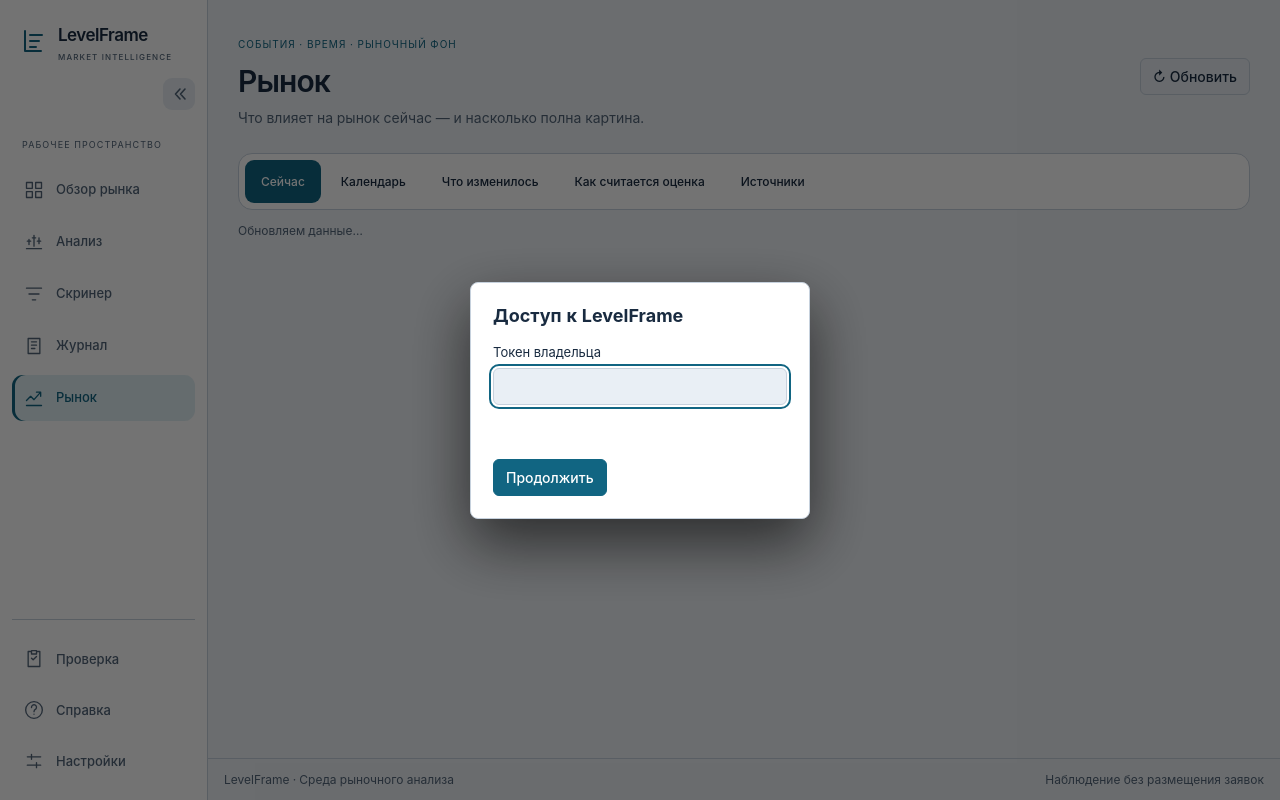
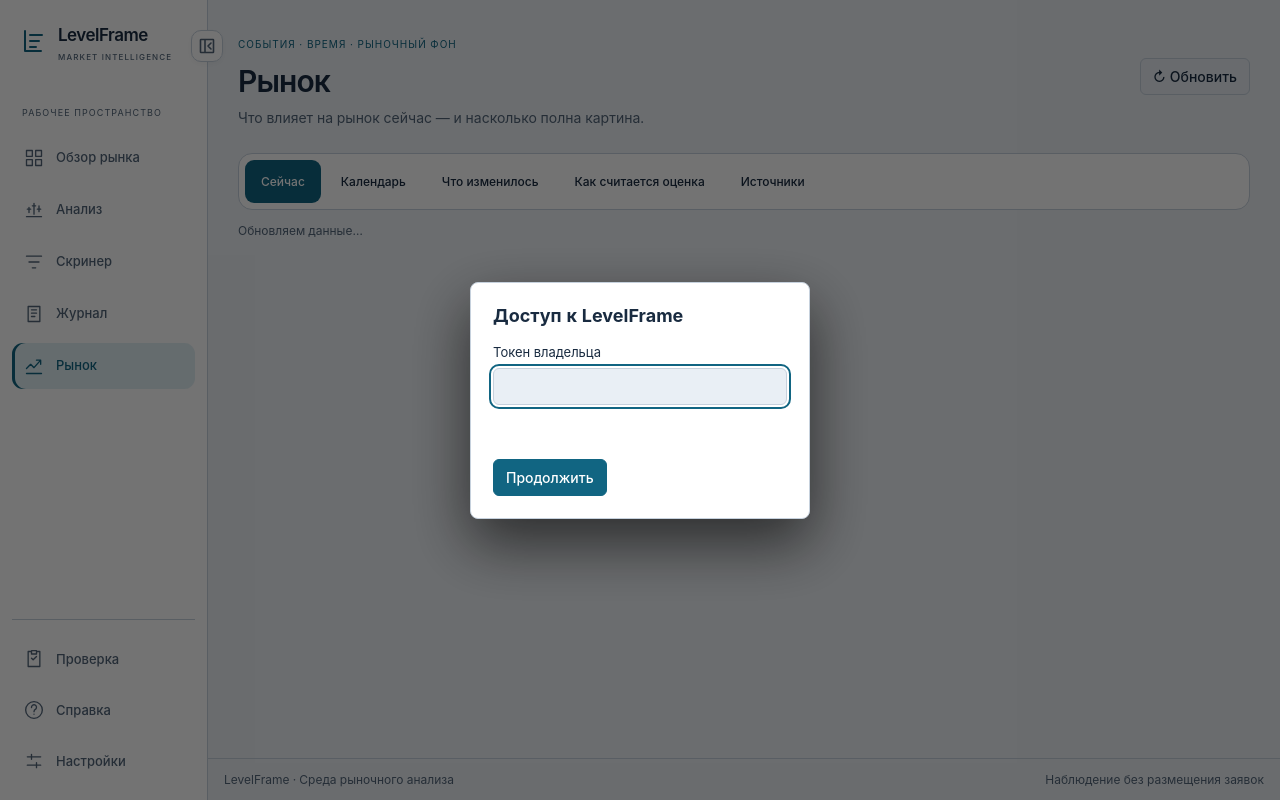
Before and after one commit to seytuev/market_detector, a plain HTML site: page app/web/static/events.html in a window 1280 px wide. Drawn offline with Linux system fonts and the light colour scheme; no server answers.

Commit message:
Improve sidebar toggle control

```diff
--- a/app/web/static/common.js
+++ b/app/web/static/common.js
@@ -543,23 +543,27 @@ window.HTF = (() => {
 (() => {
   const btn = document.getElementById('sidebar-toggle');
   if (!btn) return;
+  const compact = window.matchMedia('(max-width: 1023px)');
+  const isCollapsed = () => document.documentElement.dataset.sidebar
+    ? document.documentElement.dataset.sidebar === 'collapsed'
+    : compact.matches;
+  const syncButton = () => {
+    const collapsed = isCollapsed();
+    btn.setAttribute('aria-expanded', String(!collapsed));
+    btn.title = collapsed ? 'Развернуть меню' : 'Свернуть меню';
+    btn.setAttribute('aria-label', btn.title);
+  };
   const apply = (state) => {
     if (state === 'collapsed') document.documentElement.dataset.sidebar = 'collapsed';
     else document.documentElement.dataset.sidebar = 'expanded';
     localStorage.setItem('lf:sidebar', state);
-    const collapsed = state === 'collapsed';
-    btn.setAttribute('aria-expanded', collapsed ? 'false' : 'true');
-    btn.title = collapsed ? 'Развернуть меню' : 'Свернуть меню';
-    btn.setAttribute('aria-label', btn.title);
+    syncButton();
   };
   btn.addEventListener('click', () => {
-    apply(document.documentElement.dataset.sidebar === 'collapsed' ? 'expanded' : 'collapsed');
+    apply(isCollapsed() ? 'expanded' : 'collapsed');
   });
-  if (document.documentElement.dataset.sidebar === 'collapsed') {
-    btn.setAttribute('aria-expanded', 'false');
-    btn.title = 'Развернуть меню';
-    btn.setAttribute('aria-label', btn.title);
-  }
+  compact.addEventListener('change', syncButton);
+  syncButton();
 })();
 
 /* Лента «События актива» сворачивается, освобождая место графику и «Зонам H1».
--- a/app/web/static/events.html
+++ b/app/web/static/events.html
@@ -24,11 +24,11 @@
       <span class="brand-text">LevelFrame<small>MARKET INTELLIGENCE</small></span>
     </a>
     <button type="button" id="sidebar-toggle" class="sidebar-toggle" aria-label="Свернуть меню" aria-expanded="true" title="Свернуть меню">
-      <svg class="ico-collapse" width="16" height="16" viewBox="0 0 16 16" fill="none" aria-hidden="true">
-        <path d="M9 3 4.5 8 9 13M14 3 9.5 8 14 13" stroke="currentColor" stroke-width="1.6" stroke-linecap="round" stroke-linejoin="round"/>
+      <svg class="ico-collapse" width="20" height="20" viewBox="0 0 20 20" fill="none" aria-hidden="true">
+        <path d="M8 4v12M14 7l-3 3 3 3M4 3.5h12A.5.5 0 0 1 16.5 4v12a.5.5 0 0 1-.5.5H4a.5.5 0 0 1-.5-.5V4a.5.5 0 0 1 .5-.5Z" stroke="currentColor" stroke-width="1.6" stroke-linecap="round" stroke-linejoin="round"/>
       </svg>
-      <svg class="ico-expand" width="16" height="16" viewBox="0 0 16 16" fill="none" aria-hidden="true">
-        <path d="M7 3l4.5 5L7 13M2 3l4.5 5L2 13" stroke="currentColor" stroke-width="1.6" stroke-linecap="round" stroke-linejoin="round"/>
+      <svg class="ico-expand" width="20" height="20" viewBox="0 0 20 20" fill="none" aria-hidden="true">
+        <path d="M8 4v12M11 7l3 3-3 3M4 3.5h12A.5.5 0 0 1 16.5 4v12a.5.5 0 0 1-.5.5H4a.5.5 0 0 1-.5-.5V4a.5.5 0 0 1 .5-.5Z" stroke="currentColor" stroke-width="1.6" stroke-linecap="round" stroke-linejoin="round"/>
       </svg>
     </button>
     </div>
--- a/app/web/static/style.css
+++ b/app/web/static/style.css
@@ -2759,14 +2759,19 @@ body.app-body {
    сайдбар скрыт целиком, состояния не действуют. */
 .sidebar-toggle {
   display: inline-flex; align-items: center; justify-content: center;
+  position: absolute; top: 30px; right: -16px; z-index: 1;
   width: 32px; height: 32px; flex: none;
-  border: 1px solid var(--lf-border); border-radius: var(--lf-radius-ctrl);
+  padding: 0;
+  border: 1px solid var(--lf-border); border-radius: 10px;
   background: var(--lf-surface); color: var(--lf-text2); cursor: pointer;
-}
-.sidebar-toggle:hover { color: var(--lf-text); background: var(--lf-raised); }
+  box-shadow: 0 2px 6px #0000000a;
+  transition: color .15s, background .15s, border-color .15s;
+}
+.sidebar-toggle:hover { color: var(--lf-brand); background: var(--lf-raised); border-color: var(--lf-brand); }
+.sidebar-toggle:focus-visible { outline: 2px solid var(--lf-brand); outline-offset: 3px; }
 .sidebar-toggle .ico-expand { display: none; }
-html[data-sidebar="collapsed"] .sidebar-toggle .ico-collapse { display: none; }
-html[data-sidebar="collapsed"] .sidebar-toggle .ico-expand { display: block; }
+.sidebar-toggle[aria-expanded="false"] .ico-collapse { display: none; }
+.sidebar-toggle[aria-expanded="false"] .ico-expand { display: block; }
 @media (min-width: 768px) {
   html[data-sidebar="collapsed"] .sidebar { width: 64px; padding: 16px 6px; }
   html[data-sidebar="collapsed"] .shell { margin-left: 64px; }
@@ -3013,17 +3018,21 @@ html[data-sidebar="collapsed"] .sidebar-toggle .ico-expand { display: block; }
   }
 }
 
-/* Аудит оболочки. Кнопка меню под маркой, чтобы не резать подпись.
+/* Кнопка закреплена на границе панели и не занимает строку под маркой.
    Пустая верхняя полоса скрыта. На странице H1 полоса остаётся:
    в ней кнопка LTF. */
 .sidebar-head {
   display: flex;
   flex-direction: column;
-  align-items: flex-end;
-  gap: 6px;
+  align-items: center;
+  gap: 0;
 }
 .sidebar-head .brand { align-self: stretch; min-width: 0; }
 .sidebar-head .sidebar-toggle { margin-top: 0; }
+@media (min-width: 768px) and (max-width: 1023px) {
+  html:not([data-sidebar="expanded"]) .sidebar-head .brand { justify-content: center; padding-inline: 0; }
+}
+html[data-sidebar="collapsed"] .sidebar-head .brand { justify-content: center; }
 .topbar:not(.ltf-topbar) { display: none; }
 .topbar.ltf-topbar .top-right { margin-left: auto; }
 @media (min-width: 768px) and (max-width: 1023px) {
--- a/app/web/static/workspace.css
+++ b/app/web/static/workspace.css
@@ -14,9 +14,7 @@
 .sidebar .sidebar-bottom { gap: 5px; padding-top: 16px; border-top: 1px solid var(--lf-border); }
 .sidebar .conn-status { margin-top: 10px; gap: 8px; font-size: 10px; flex-wrap: wrap; }
 .sidebar #warmup-indicator { flex-basis: 100%; max-width: 100%; font-size: 9px; white-space: normal; overflow-wrap: anywhere; }
-.sidebar-toggle { border-radius: 9px; background: var(--lf-raised); border: 0; }
 .sidebar-head { gap: 0; }
-.sidebar-head .sidebar-toggle { align-self: flex-end; }
 @media (min-width: 768px) {
   html[data-sidebar="collapsed"] .sidebar .app-tab { min-height: 46px; padding: 12px; justify-content: center; }
   html[data-sidebar="collapsed"] .sidebar .nav-full { display: none; }
```
Also changed, not shown: app/web/static/alt.html (+4 -4 lines), app/web/static/index.html (+4 -4 lines), app/web/static/ltf.html (+4 -4 lines).
